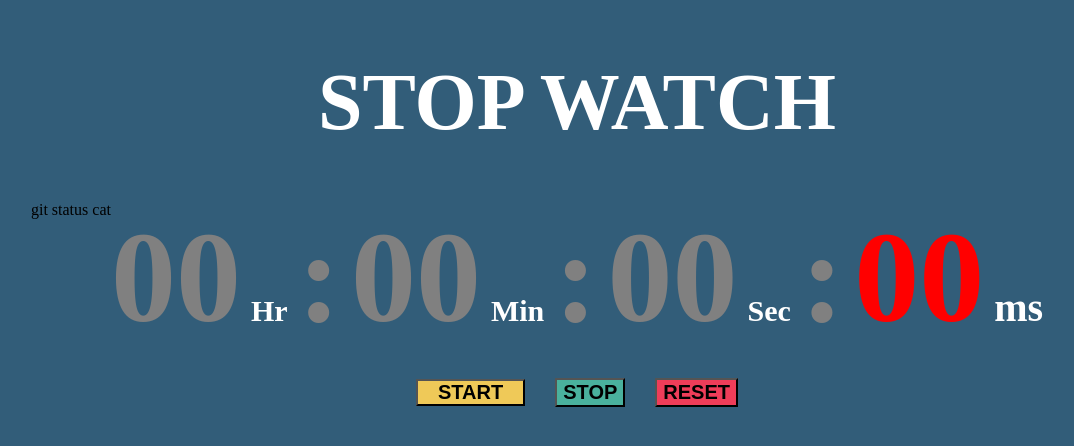
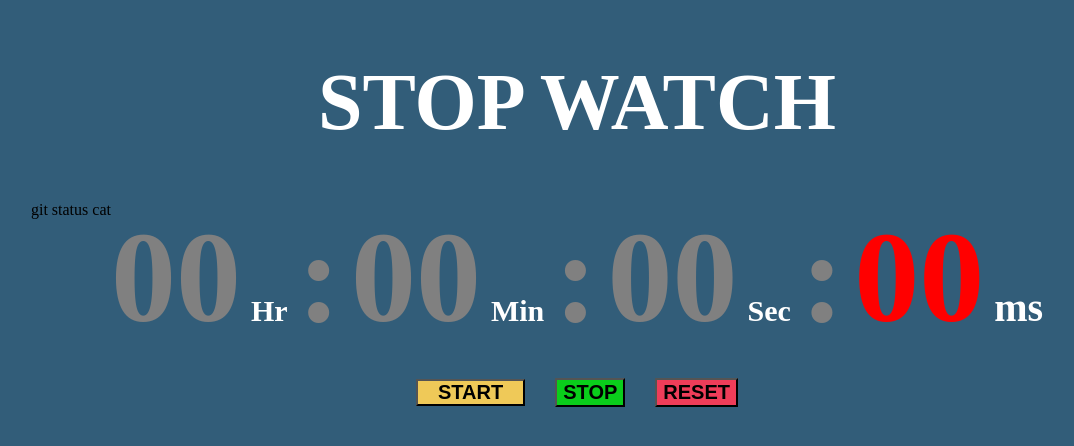
Before and after one commit to Abhishekkumar4444/stopwatch, a plain HTML site: page stopwatch.html in a window 1280 px wide. Shown: the part 190-636 px from the top of the page, without its empty margins (103-1177 px from the left). Drawn offline with Linux system fonts and the light colour scheme.

Commit message:
background chng

```diff
--- a/stopwatch.css
+++ b/stopwatch.css
@@ -63,7 +63,7 @@ body {
 }
 
 #stop {
-    background: #4AB19D;
+    background: #0ace1b;
     font-weight: bold;
     font-size: 20px;
     margin: 10px;
```
